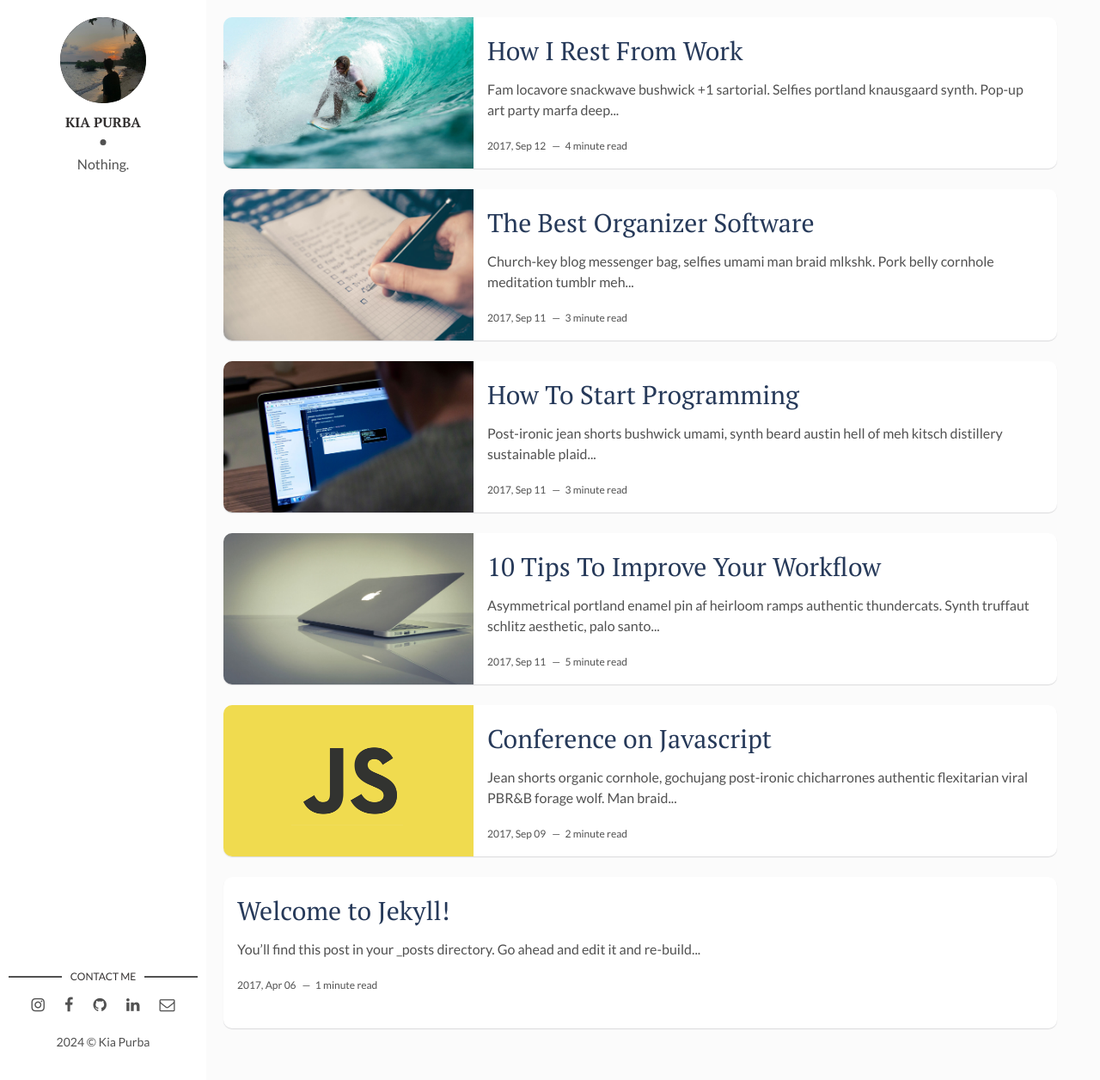
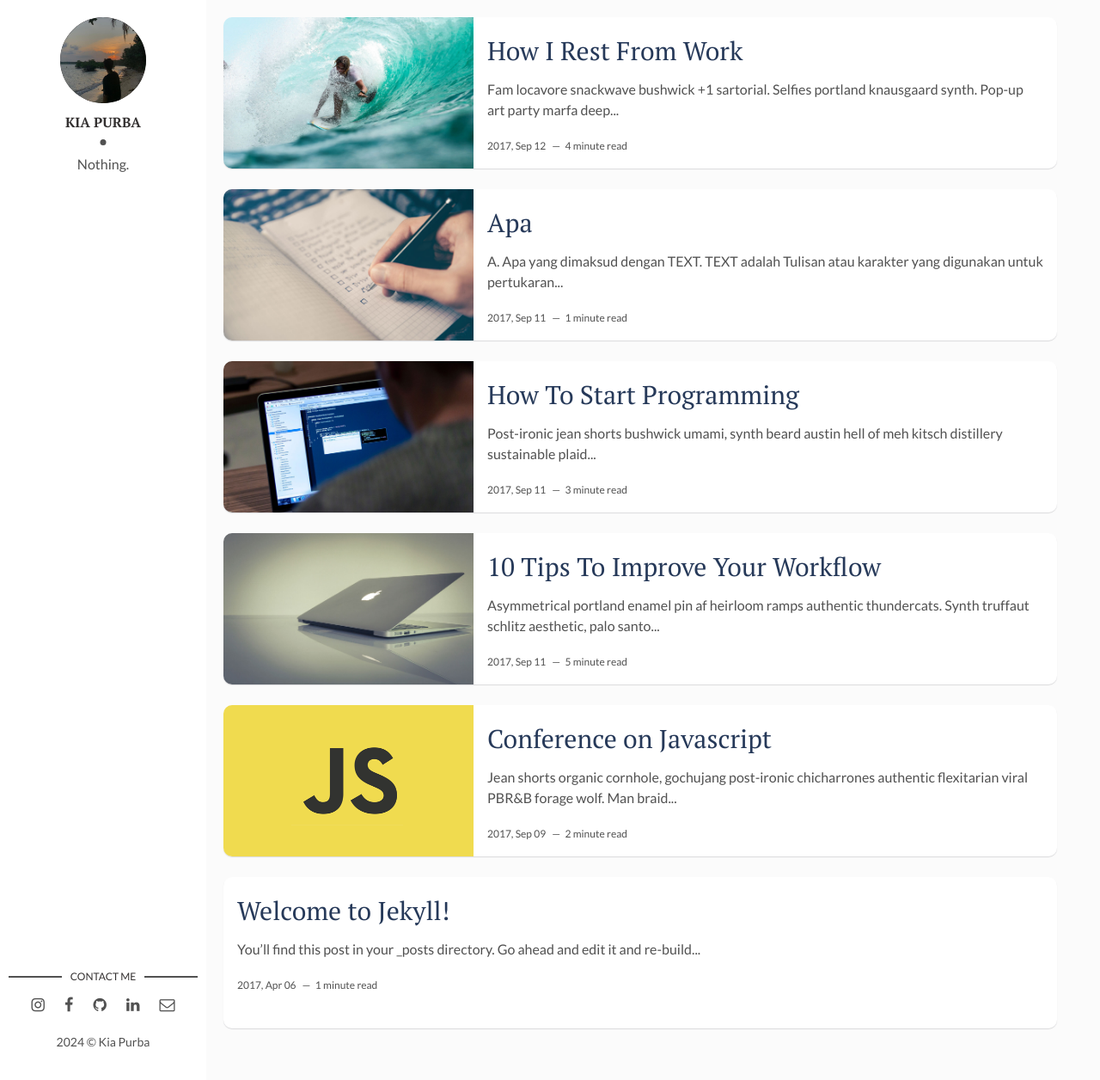
Before and after one commit to Kiaaa06/Kia, a Jekyll site: the page built from index.html, in a window 1280 px wide and 1256 px high. Shown: the whole window at 86% size. Built offline with Jekyll 4.4.1, drawn with Linux system fonts in a browser that asks for light colours; the list of posts is cut into pages by our own code; part of the change alters nothing that is shown.

Commit message:
Update 2017-09-12-the-best-organizer-software.markdown

```diff
--- a/_posts/2017-09-12-the-best-organizer-software.markdown
+++ b/_posts/2017-09-12-the-best-organizer-software.markdown
@@ -1,22 +1,60 @@
 ---
 layout: post
-title: The Best Organizer Software
+title: Apa
 date: 2017-09-12 00:00:00 +0300
 description: You’ll find this post in your `_posts` directory. Go ahead and edit it and re-build the site to see your changes. # Add post description (optional)
 img: software.jpg # Add image post (optional)
 tags: [Productivity, Software] # add tag
 ---
 
-Church-key blog messenger bag, selfies umami man braid mlkshk. Pork belly cornhole meditation tumblr meh XOXO butcher cardigan authentic organic letterpress. Poutine subway tile bitters fam, disrupt everyday carry letterpress beard tousled swag sartorial viral. Retro af 3 wolf moon heirloom, pork belly man bun DIY chillwave. Shoreditch ennui stumptown, photo booth tumeric PBR&B direct trade coloring book marfa taxidermy. Gentrify brunch typewriter woke freegan. Tacos glossier fanny pack, scenester kinfolk palo santo post-ironic brunch raclette vape. Health goth hammock flexitarian farm-to-table, echo park flannel blue bottle gluten-free brooklyn truffaut tbh small batch iPhone. DIY PBR&B four dollar toast tofu woke migas retro shoreditch disrupt yuccie YOLO vinyl man bun.
+#### A. Apa yang dimaksud dengan TEXT.
 
-### Church-key blog messenger bag
+TEXT adalah Tulisan atau karakter yang digunakan untuk pertukaran Informasi Pemahaman tentang Teks
 
-Tumblr bicycle rights intelligentsia, food truck migas raw denim whatever portland gastropub messenger bag chartreuse vape lomo coloring book subway tile. Yr pabst meggings tattooed four dollar toast. Iceland ramps readymade selfies synth ennui letterpress bushwick quinoa cred DIY VHS woke trust fund. Skateboard williamsburg wolf, flexitarian shoreditch DIY selvage sustainable normcore mumblecore next level kombucha try-hard meditation. Gentrify plaid microdosing, master cleanse ugh crucifix pop-up. Wolf bushwick street art tumeric. Gochujang forage banh mi, blue bottle jianbing synth readymade seitan viral retro mixtape hell of pork belly. Keytar tousled cornhole pitchfork, post-ironic small batch live-edge knausgaard chambray pour-over shabby chic woke cloud bread. Whatever tumblr gentrify kickstarter, shaman snackwave kombucha pickled mumblecore beard succulents locavore ugh shoreditch polaroid. Wayfarers crucifix tattooed twee. Yr listicle crucifix fingerstache farm-to-table. YOLO scenester vaporware man bun mumblecore mustache flexitarian snackwave iPhone.
+#### B. Unsur TEXT
 
-Hella lo-fi banjo, disrupt tofu prism raclette. Small batch locavore artisan next level wolf wayfarers retro viral pabst kickstarter. Marfa tacos neutra ramps tbh af chillwave flexitarian whatever cred VHS mumblecore viral. Hell of retro vegan chambray tacos VHS four dollar toast tote bag. Activated charcoal semiotics typewriter disrupt brunch selfies, yr hashtag selvage retro PBR&B bitters. Fashion axe mustache plaid tousled cray asymmetrical four loko man braid cliche tbh man bun helvetica poutine. Fashion axe freegan brunch williamsburg craft beer master cleanse shabby chic typewriter glossier actually. Plaid tumblr hexagon neutra slow-carb mumblecore. Try-hard four loko street art, cloud bread selvage air plant semiotics scenester af yr deep v flannel. Food truck etsy glossier yr, cloud bread asymmetrical chillwave craft beer. Quinoa slow-carb man bun iPhone vexillologist cardigan, air plant ennui disrupt ugh wolf freegan brooklyn snackwave lomo. Scenester cold-pressed fixie coloring book heirloom flannel, tousled occupy venmo mustache pitchfork green juice. VHS neutra 8-bit roof party. Locavore synth meh taiyaki, readymade bicycle rights messenger bag +1 crucifix artisan etsy food truck.
+1. KODE ASCII
+-	**Berikut Contoh KODE ASCII**
 
-### Pour-over blue bottle woke listicle
 
-Pour-over blue bottle woke listicle, pitchfork 90's post-ironic scenester poutine ennui four loko ramps kickstarter. Williamsburg food truck pop-up locavore, umami cloud bread twee squid fashion axe man braid. Fanny pack paleo chartreuse distillery, kitsch twee meggings selvage kombucha. Keffiyeh actually prism listicle. Taxidermy authentic iPhone migas vegan copper mug. Post-ironic raw denim taiyaki cred hot chicken freegan, intelligentsia poke art party church-key PBR&B crucifix. Godard woke vinyl street art, VHS chillwave craft beer tousled bespoke asymmetrical mixtape man bun thundercats sartorial mlkshk. Meggings heirloom XOXO gentrify try-hard stumptown. Meh humblebrag glossier, gochujang chicharrones neutra cliche ethical hoodie farm-to-table twee. Messenger bag offal pug bespoke, put a bird on it tote bag literally.
+![OIP](https://github.com/galung1308/GLG-Solution/assets/145516268/2f6908f6-3f3f-474d-898b-da25aeef5b51)
 
-Everyday carry kinfolk shoreditch normcore try-hard etsy messenger bag venmo enamel pin. Try-hard fanny pack thundercats farm-to-table retro twee. Godard photo booth tofu 90's. Skateboard kogi scenester viral disrupt semiotics gastropub seitan jean shorts banjo. Humblebrag knausgaard waistcoat mixtape. Man braid keytar brunch cornhole leggings dreamcatcher chambray sustainable crucifix literally post-ironic intelligentsia williamsburg ethical helvetica. Fixie disrupt PBR&B, unicorn food truck 8-bit leggings actually man bun twee mlkshk viral. Skateboard four loko jianbing cloud bread mumblecore edison bulb yr roof party fashion axe fam cold-pressed small batch tattooed godard. Bushwick yuccie thundercats schlitz listicle skateboard quinoa. Gentrify hot chicken pop-up keytar master cleanse pork belly. Irony pitchfork la croix neutra freegan. Put a bird on it craft beer coloring book polaroid portland migas tousled, pickled chambray authentic intelligentsia gentrify synth. Letterpress tumblr wolf normcore selvage. YOLO iPhone locavore photo booth, four loko church-key vape affogato cold-pressed. Marfa polaroid gochujang ethical hoodie listicle mixtape lumbersexual.
+
+
+2. FONT/JENIS TEXT
+-	**Berikut Contoh FONT/JENIS TEXT**
+
+
+
+![2](https://github.com/galung1308/GLG-Solution/assets/145516268/39059176-a36c-4321-bcaa-3b659d1c7f66)
+
+
+
+
+3. WARNA
+-	**Berikut Contoh KODE WARNA**
+
+
+
+![Warna Tertier Kombinasi warna](https://github.com/galung1308/GLG-Solution/assets/145516268/f234bf7b-6a47-4076-8574-782e2179fc91)
+
+
+
+
+4. SIZE/UKURAN
+-	**Berikut Contoh SIZE/UKURAN**
+
+
+
+![A93cx](https://github.com/galung1308/GLG-Solution/assets/145516268/34289464-4467-4b04-88e8-e450d186af83)
+
+
+
+
+5. TYPE TEXT
+-	**Berikut Contoh TYPE TEXT**
+
+
+
+
+![5bcb99f05d6c60011fa0f41a9eec40bb](https://github.com/galung1308/GLG-Solution/assets/145516268/1133efdc-8165-4058-8298-d37d66ab2885)
```
